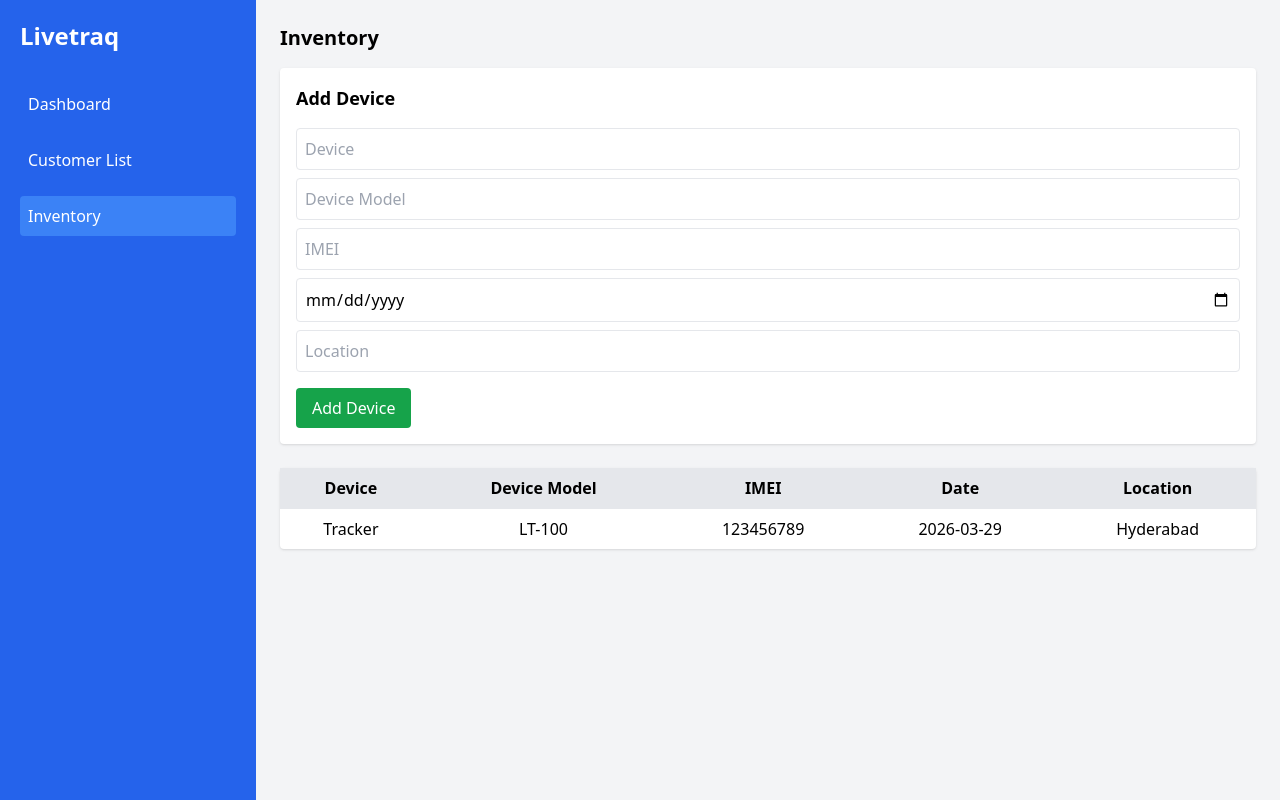
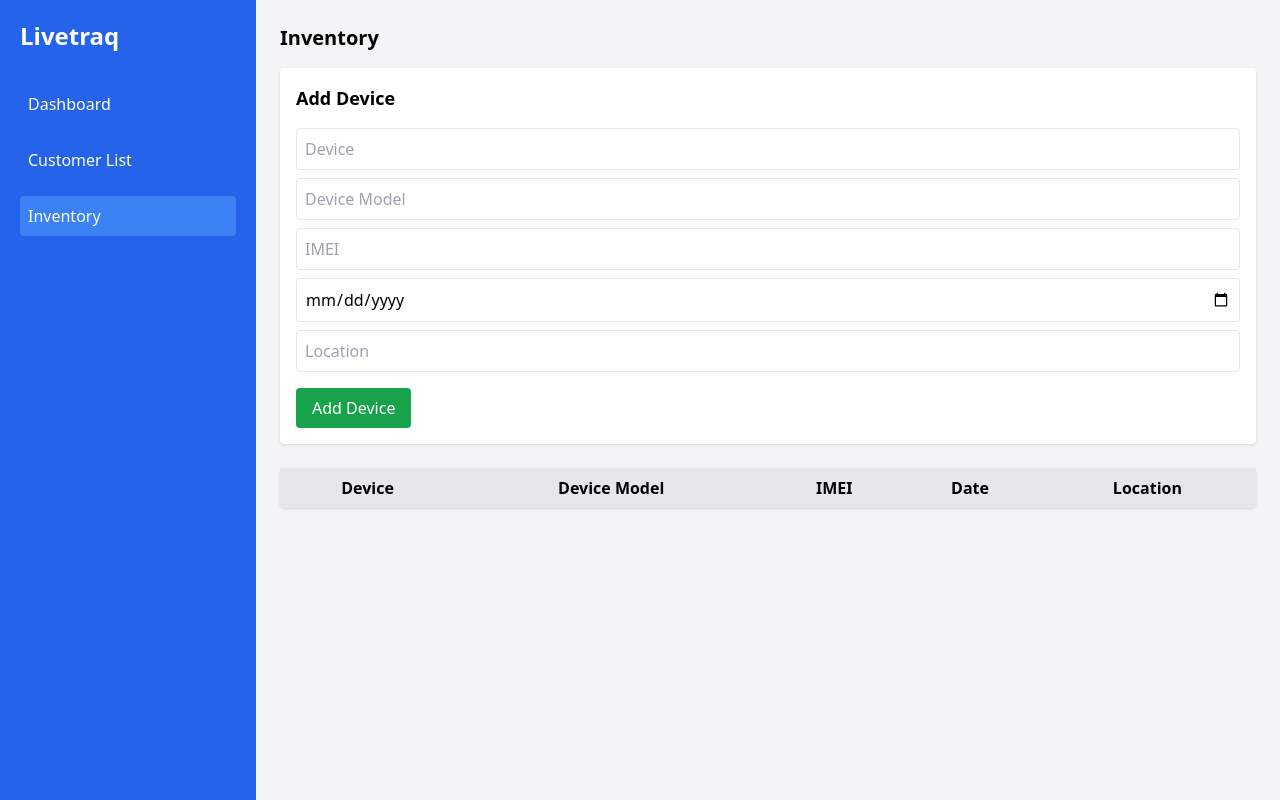
Before and after one commit to agraharamkavya/livetraq-crm, a React (Create React App) app: page /inventory in a window 1280 px wide. Built offline with nearby package versions, Linux system fonts and the light colour scheme; sample sign-in values are in the browser's storage.

Commit message:
inventory display working

```diff
--- a/src/pages/Inventory.js
+++ b/src/pages/Inventory.js
@@ -3,6 +3,7 @@ import {useState} from "react";
 
 function Inventory() {
   const navigate = useNavigate();
+  const [inventory,setInventory]=useState([]);
   const [formData,setFormData]=useState({
     device:"",
     model:"",
@@ -14,10 +15,20 @@ function Inventory() {
   const handleChange=(e)=>{
     setFormData({...formData,[e.target.name]:e.target.value});
   };
-  const handleAdd=()=>{
-    console.log(formData);
-  alert("Inventory added ✅ (temporary)");
-  };
+  const handleAdd = () => {
+  setInventory([...inventory, formData]); // ✅ store data
+
+  alert("Inventory added ✅");
+
+  // clear form
+  setFormData({
+    device: "",
+    model: "",
+    imei: "",
+    date: "",
+    location: ""
+  });
+};
 
   return (
     <div className="flex h-screen bg-gray-100">
@@ -103,13 +114,15 @@ function Inventory() {
           </thead>
 
           <tbody>
-            <tr className="text-center border-t">
-              <td className="p-2">Tracker</td>
-              <td className="p-2">LT-100</td>
-              <td className="p-2">123456789</td>
-              <td className="p-2">2026-03-29</td>
-              <td className="p-2">Hyderabad</td>
-            </tr>
+            {inventory.map((item, index) => (
+              <tr key={index} className="text-center border-t">
+                <td className="p-2">{item.device}</td>
+                <td className="p-2">{item.model}</td>
+                <td className="p-2">{item.imei}</td>
+                <td className="p-2">{item.date}</td>
+                <td className="p-2">{item.location}</td>
+              </tr>
+            ))}
           </tbody>
         </table>
 
```
